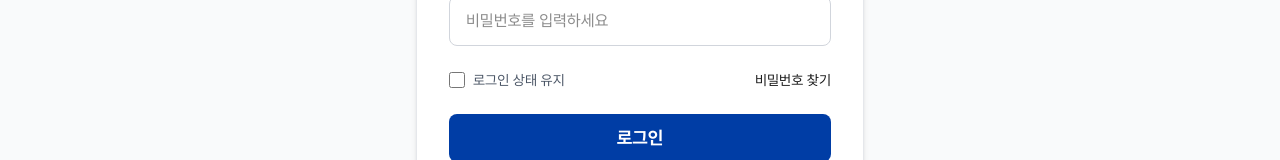
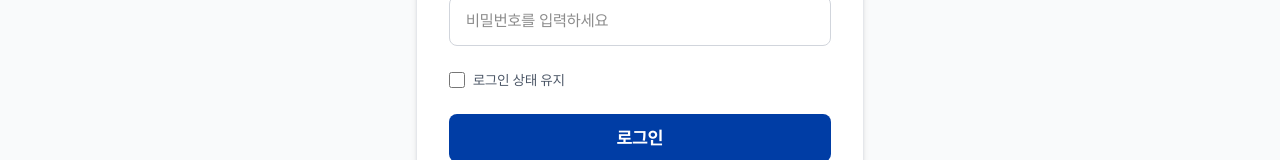
Before and after one commit to SeokHoChoi/test-jelly-univ-fe, a Next.js app: page /login in a window 1280 px wide. Shown: the part 501-661 px from the top of the page. Built offline with nearby package versions, Linux system fonts and the light colour scheme.

Commit message:
feat: 비밀번호 찾기 기능 임시 제거

```diff
--- a/src/app/login/page.tsx
+++ b/src/app/login/page.tsx
@@ -123,9 +123,10 @@
                 />
                 <span className="ml-2 text-sm text-gray-600">로그인 상태 유지</span>
               </label>
-              <Link href="/forgot-password" className="text-sm text-brand-blue hover:text-brand-blue-dark">
+              {/* TODO: 비밀번호 찾기 링크는 향후 기능 추가 시 활성화 예정 */}
+              {/* <Link href="/forgot-password" className="text-sm text-brand-blue hover:text-brand-blue-dark">
                 비밀번호 찾기
-              </Link>
+              </Link> */}
             </div>
 
             {/* 에러 메시지 표시 */}
```
